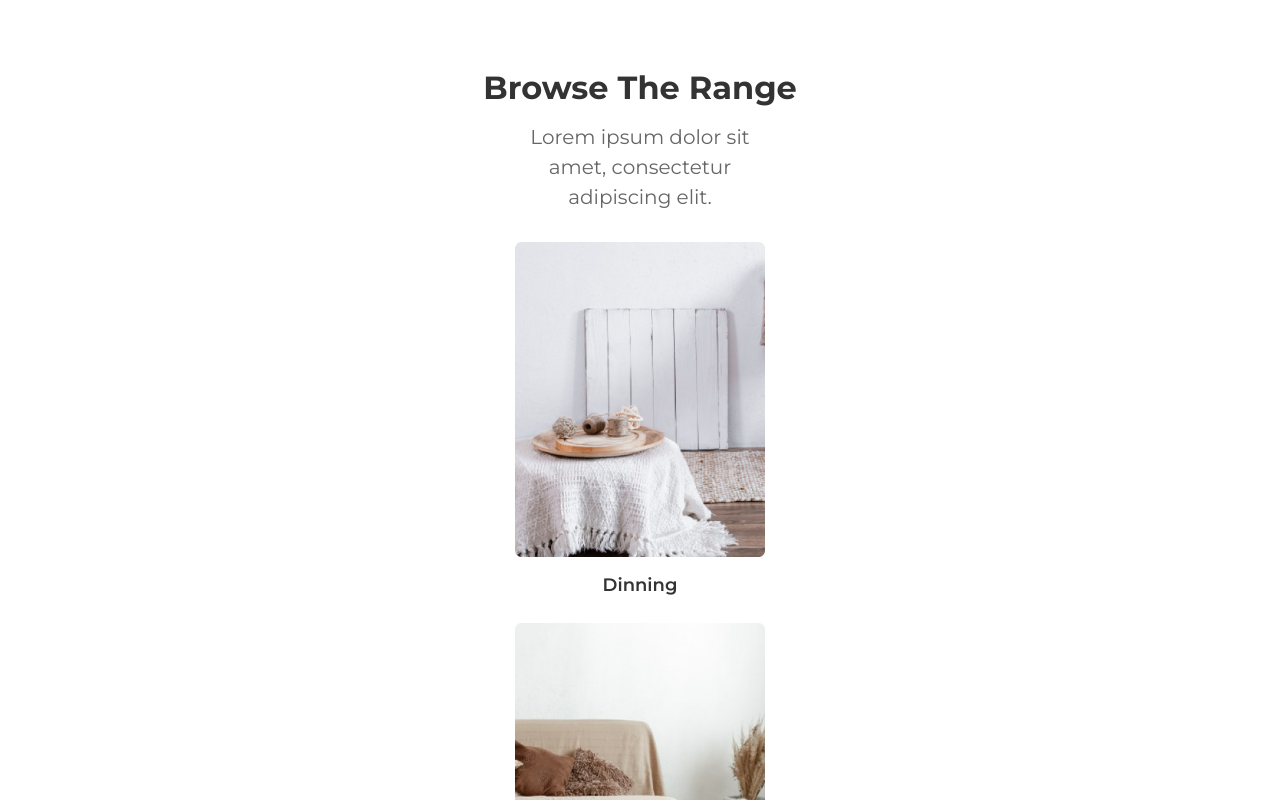
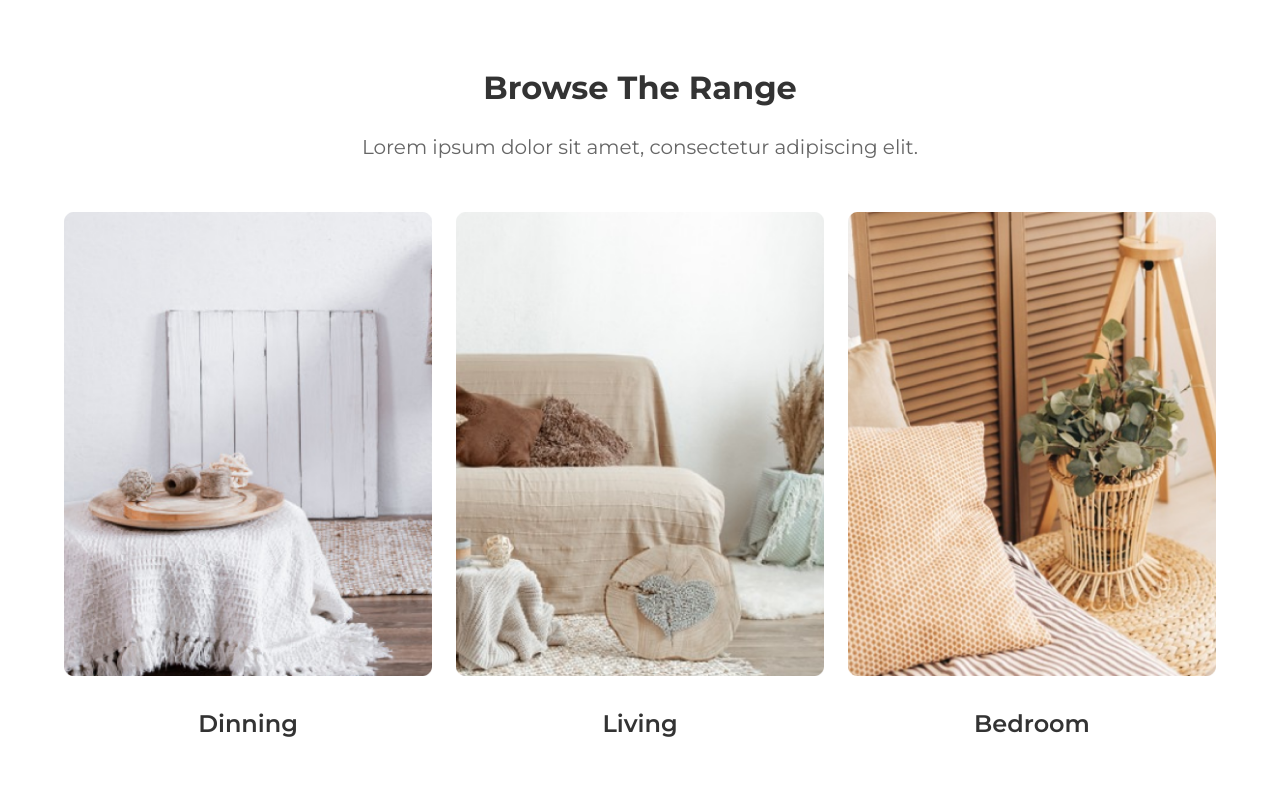
Before and after one commit to AlfazUlIslam/furniture, a React (Vite) app: page / in a window 1280 px wide. Shown: the part 2640-3440 px from the top of the page. Built offline with nearby package versions, Linux system fonts and the light colour scheme; the HTML template or start-up script is replaced by a standard one.

Commit message:
Products tablet styles added

```diff
--- a/src/components/ProductsCard/ProductsCard.jsx
+++ b/src/components/ProductsCard/ProductsCard.jsx
@@ -3,19 +3,19 @@ const ProductsCard = (props) => {
 
     return (
         // Products card
-        // gap-[30px]
-        <div className="flex flex-col items-center gap-[15px]">
+        <div className="flex flex-col items-center gap-[15px]
+        xl:gap-[30px]">
             {/* Products card image */}
-            {/* w-auto */}
             <img
-                className="w-[250px]"
+                className="w-[250px] sm:w-[400px]
+                md:w-[250px] xl:w-auto"
                 src={image}
                 alt={altText}
             />
             {/* Products title */}
-            {/* text-[24px] */}
             <h5 className="font-montserrat font-semibold
-            text-[18px] text-lightBlack">
+            text-[18px] text-lightBlack sm:text-[24px]
+            md:text-[18px] xl:text-[24px]">
                 {title}
             </h5>
         </div>
--- a/src/sections/Products/Products.jsx
+++ b/src/sections/Products/Products.jsx
@@ -11,15 +11,15 @@ const Products = () => {
             <Heading
                 content={"Browse The Range"}
             />
-            {/* w-auto mt-[20px] mb-[50px] */}
             <SectionDescription
-                styles={`w-[280px] mt-[10px] mb-[30px] text-center`}
+                styles={`w-[280px] mt-[10px] mb-[30px] text-center
+                sm:w-auto sm:mt-[20px] sm:mb-[50px]`}
                 content={"Lorem ipsum dolor sit amet, consectetur adipiscing elit."}
             />
             {/* Products cards */}
-            {/* flex-row */}
             <div className="flex flex-col justify-center
-            items-center gap-6">
+            items-center gap-6 sm:gap-20 md:flex-row md:gap-4
+            xl:gap-6">
                 <ProductsCard
                     image={browseRangeImage1}
                     altText={"Dinning products"}
```
